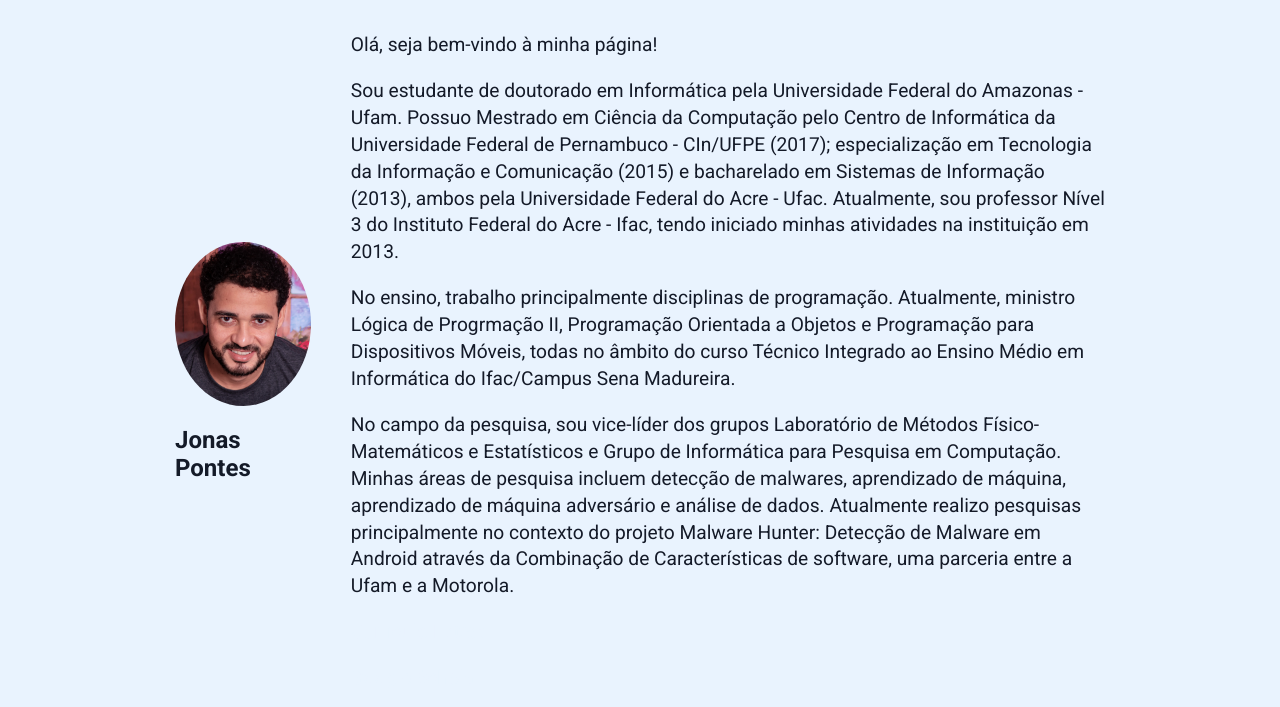
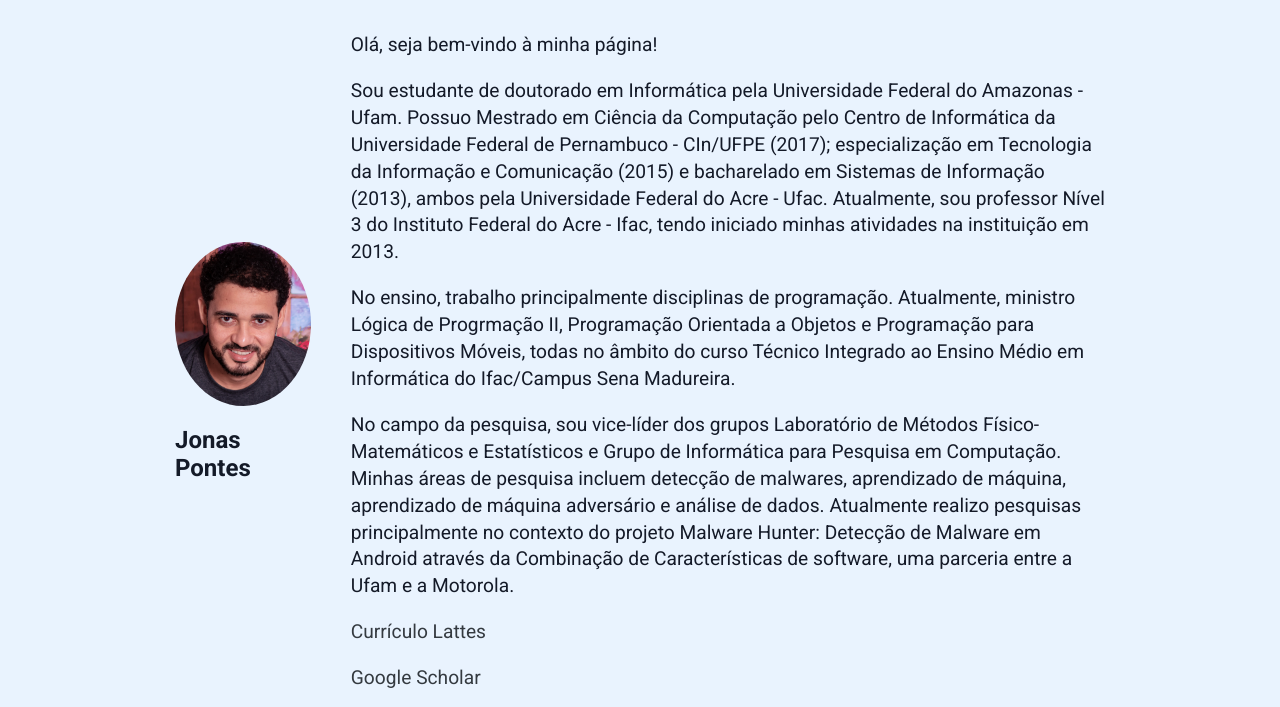
Before and after one commit to jonas-pontes/jonas-pontes.github.io, a plain HTML site: page index.html in a window 1280 px wide. Shown: the part 127-834 px from the top of the page. Drawn offline with Linux system fonts and the light colour scheme.

Commit message:
Update index.html

```diff
--- a/index.html
+++ b/index.html
@@ -45,9 +45,9 @@
                         No campo da pesquisa, sou vice-líder dos grupos Laboratório de Métodos Físico-Matemáticos e Estatísticos e Grupo de Informática para Pesquisa em Computação. Minhas áreas de pesquisa incluem detecção de malwares, aprendizado de máquina, aprendizado de máquina adversário e análise de dados. Atualmente realizo pesquisas principalmente no contexto do projeto Malware Hunter: Detecção de Malware em Android através da Combinação de Características de software, uma parceria entre a Ufam e a Motorola.
                     </p>
 
-                    <p><a href="http://lattes.cnpq.br/3068708429112735"><font color="#E9F3FE">Currículo Lattes</font></a></p>
+                    <p><a href="http://lattes.cnpq.br/3068708429112735"><font color="#343A40">Currículo Lattes</font></a></p>
 
-                    <p><a href="https://scholar.google.com/citations?user=MPXPcRsAAAAJ&hl=pt-BR&oi=ao"><font color="#E9F3FE">Google Scholar</font></a></p>
+                    <p><a href="https://scholar.google.com/citations?user=MPXPcRsAAAAJ&hl=pt-BR&oi=ao"><font color="#343A40">Google Scholar</font></a></p>
 
                 </section>
             </article>
```
